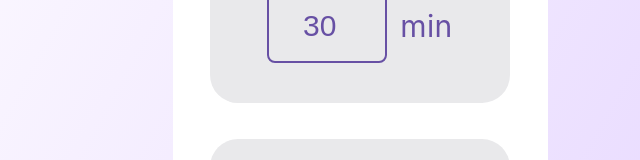
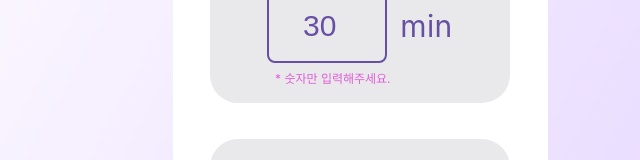
Before and after one commit to HCI-WakeupBuddy/wakeupbuddy-FE, a React (Vite) app: page /setting in a window 1280 px wide. Shown: the part 274-434 px from the top of the page, without its empty margins (280-920 px from the left). Built offline with nearby package versions, Linux system fonts and the light colour scheme; no server answers; a web font is replaced by a local one.

Commit message:
Fix: 문자열 입력되는 오류 수정

```diff
--- a/src/components/common/SettingTime.jsx
+++ b/src/components/common/SettingTime.jsx
@@ -13,9 +13,13 @@ const SettingTime = () => {
   };
 
   const handleTimeChange = (e) => {
-    setDuration(e.target.value);
-    setIsChange(true); // 값 변경 시 isChange를 true로 설정
-    const value = parseInt(e.target.value, 10);
+    const inputValue = e.target.value;
+    if (isNaN(inputValue)) {
+      return;
+    }
+    const value = parseInt(inputValue, 10);
+    setDuration(value);
+    setIsChange(true);
     localStorage.setItem("duration", value);
   };
 
@@ -37,6 +41,7 @@ const SettingTime = () => {
         />
         <MinText>min</MinText>
       </Content>
+      <ErrorMessage>* 숫자만 입력해주세요.</ErrorMessage>
     </Box>
   );
 };
@@ -117,3 +122,15 @@ const ResetBtn = styled.div`
   font-weight: 500;
   cursor: pointer;
 `;
+
+const ErrorMessage = styled.div`
+  text-align: left;
+  margin: 0;
+  margin-top: 7px;
+  margin-left: 65px;
+  color: #e15cd8;
+  font-size: 12px;
+  font-style: normal;
+  font-weight: 400;
+  line-height: 150%; /* 18px */
+`;
```
